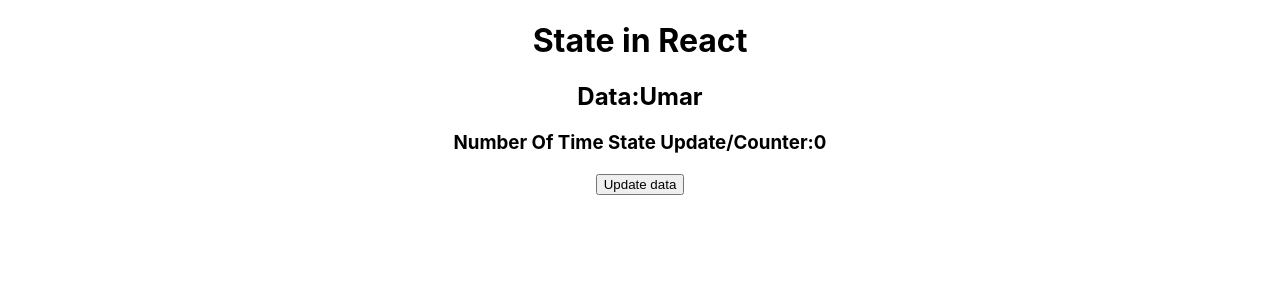
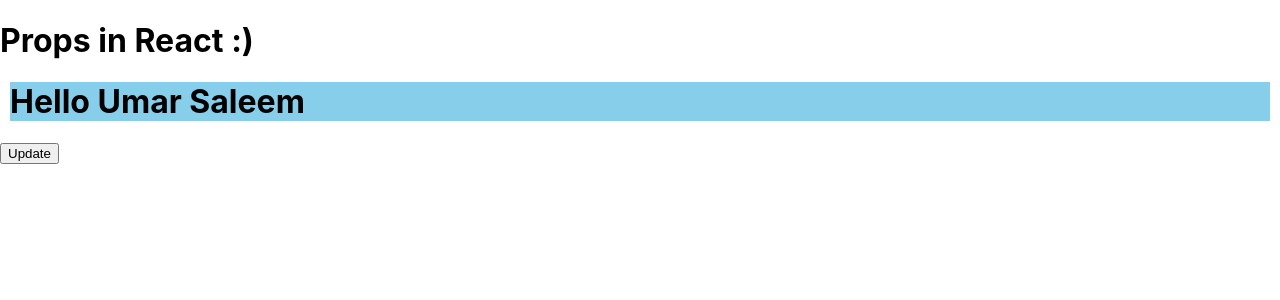
Before and after one commit to UmarSalem/React-Tutorial, a React (Create React App) app: page / in a window 1280 px wide. Shown: the top 300 px of the page. Built offline with nearby package versions, Linux system fonts and the light colour scheme.

Commit message:
props in Functional components

```diff
--- a/src/App.js
+++ b/src/App.js
@@ -1,27 +1,23 @@
-import {useState} from 'react';
-import './App.css';
-
-function App() {
-// let data, setData="umar";
-const [data,setData]=useState("Umar");
-const [number, setNum]=useState (0)
- function UpdateData()
-{
-setData("Ibrahim Saleem");
-setNum(number+1)
-// alert(data,number)
-}
-console.warn("Data:"+{data}+"Number:"+number);
+import { useState } from "react";
+import Student from "./Student";
 
 
-  return (
+function App () {
+  const [name,setName]=useState ("Umar Saleem");
+  function apple()
+  {
+    alert("hello")
+  }
+return (
+  <div className="App">
+<h1>Props in React :) </h1>
+  <Student name={name} />
+  <button onClick={()=>setName("Ibrahim Saleem")}>Update</button>
 
-<div className='App'>
-<h1>State in React</h1>
-<h2>Data:{data}</h2>
-<h3>Number Of Time State Update/Counter:{number}</h3>
-<button onClick={UpdateData}>Update data</button>
-</div>
-  );
+{/* <Student name={"umar"} email="umar@gmail.com" others={{address:"Horsens", mobile:"343235"}}/>
+<Student name ={"Ali"} email="ali@gmail.com" others={{address:"Copenhagen",mobile:"8766987"}}/> */}
+
+  </div>
+);
 }
- export default App;
+export default App;
--- /dev/null
+++ b/src/Student.js
@@ -0,0 +1,14 @@
+function Student (props){
+    console.log(props)
+return (
+    <div style={{backgroundColor:"skyblue", margin:10}}>
+        <h1>Hello {props.name}</h1>
+
+
+       {/*  <h2>Email : {props.email}</h2>
+        <h3>Address : {props.others.address}</h3> */}
+    </div>
+
+)
+}
+export default Student
```
